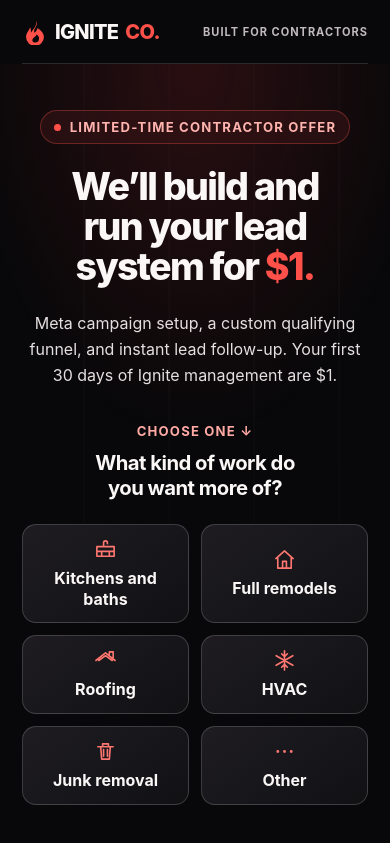
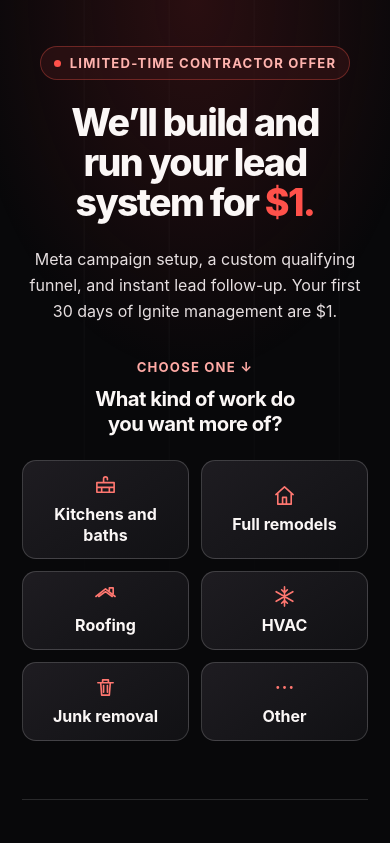
Before and after one commit to ignite-company/1-offer, a website with bundled scripts: page index.html in a window 390 px wide. Shown: the top 843 px of the page. Built offline with nearby package versions, Linux system fonts and the light colour scheme; files whose address does not match are found by name.

Commit message:
Remove the top brand banner from the offer funnel

```diff
--- a/index.html
+++ b/index.html
@@ -4,7 +4,6 @@
 <meta name="description" content="Ignite Co. builds your contractor lead system and manages it for the first 30 days for $1.">
 <title>30 Days for $1 | Ignite Co.</title><link rel="stylesheet" href="/style.css"><script src="/funnel.js" type="module"></script>
 </head><body>
-<header class="top"><a class="brand" href="/" aria-label="Ignite Co. homepage"><svg viewBox="0 0 32 32" width="26" height="26" aria-hidden="true"><path fill="currentColor" d="M18 2c2 7-4 9-3 15 2-1 4-4 4-6 5 3 8 7 8 11a11 11 0 0 1-22 0c0-5 4-8 5-12 1 2 1 5 1 7 3-5 7-8 7-15Zm-2 27a5 5 0 0 0 5-5c0-2-1-4-3-5-1 3-4 3-5 6-1 2 1 4 3 4Z"/></svg>IGNITE<span>CO.</span></a><span class="top-note">BUILT FOR CONTRACTORS</span></header>
 <main>
 <section class="hero" aria-labelledby="headline">
 <div class="hero-inner">
--- a/style.css
+++ b/style.css
@@ -17,12 +17,9 @@ button, input { font: inherit; }
 button { color: inherit; }
 button:focus-visible, a:focus-visible, input:focus-visible { outline: 2px solid #ff8d84; outline-offset: 4px; }
 h1, h2, h3, p { margin-top: 0; }
-.top, .shell { width: min(1080px, calc(100% - 56px)); margin-inline: auto; }
-.top { display: flex; justify-content: space-between; align-items: center; gap: 16px; min-height: 76px; border-bottom: 1px solid var(--line); }
-.brand { display: flex; align-items: center; gap: 7px; flex-shrink: 0; text-decoration: none; font-size: 20px; font-weight: 850; letter-spacing: -.035em; }
-.brand svg, .brand span { color: var(--red); }
-.top-note, .kicker, .tag, .choose, .footer > span:first-child { font-weight: 750; letter-spacing: .09em; font-size: .82rem; }
-.top-note, .footer { color: var(--muted); }
+.shell { width: min(1080px, calc(100% - 56px)); margin-inline: auto; }
+.kicker, .tag, .choose, .footer > span:first-child { font-weight: 750; letter-spacing: .09em; font-size: .82rem; }
+.footer { color: var(--muted); }
 .hero { text-align: center; position: relative; isolation: isolate; overflow: hidden; }
 .hero::before {
   content: ""; position: absolute; z-index: -1; inset: 0;
@@ -76,9 +73,7 @@ h1 em { color: var(--red); font-style: normal; }
   .deliverables { grid-template-columns: repeat(2, minmax(0, 1fr)); }
 }
 @media (max-width: 640px) {
-  .top, .shell { width: calc(100% - 44px); }
-  .top { min-height: 64px; }
-  .top-note { font-size: .69rem; text-align: right; }
+  .shell { width: calc(100% - 44px); }
   .hero-inner { padding-inline: 22px; }
   h1 { font-size: clamp(2.35rem, 9.3vw, 4.2rem); }
   .answers { gap: 12px; }
@@ -93,9 +88,8 @@ h1 em { color: var(--red); font-style: normal; }
   .deliverables h3 { margin-bottom: 5px; }
 }
 @media (max-width: 365px) {
-  .top, .shell { width: calc(100% - 36px); }
+  .shell { width: calc(100% - 36px); }
   .hero-inner { padding-inline: 18px; }
-  .top-note { font-size: .64rem; }
   .answers button { font-size: .93rem; }
 }
 @media (prefers-reduced-motion: reduce) {
```
